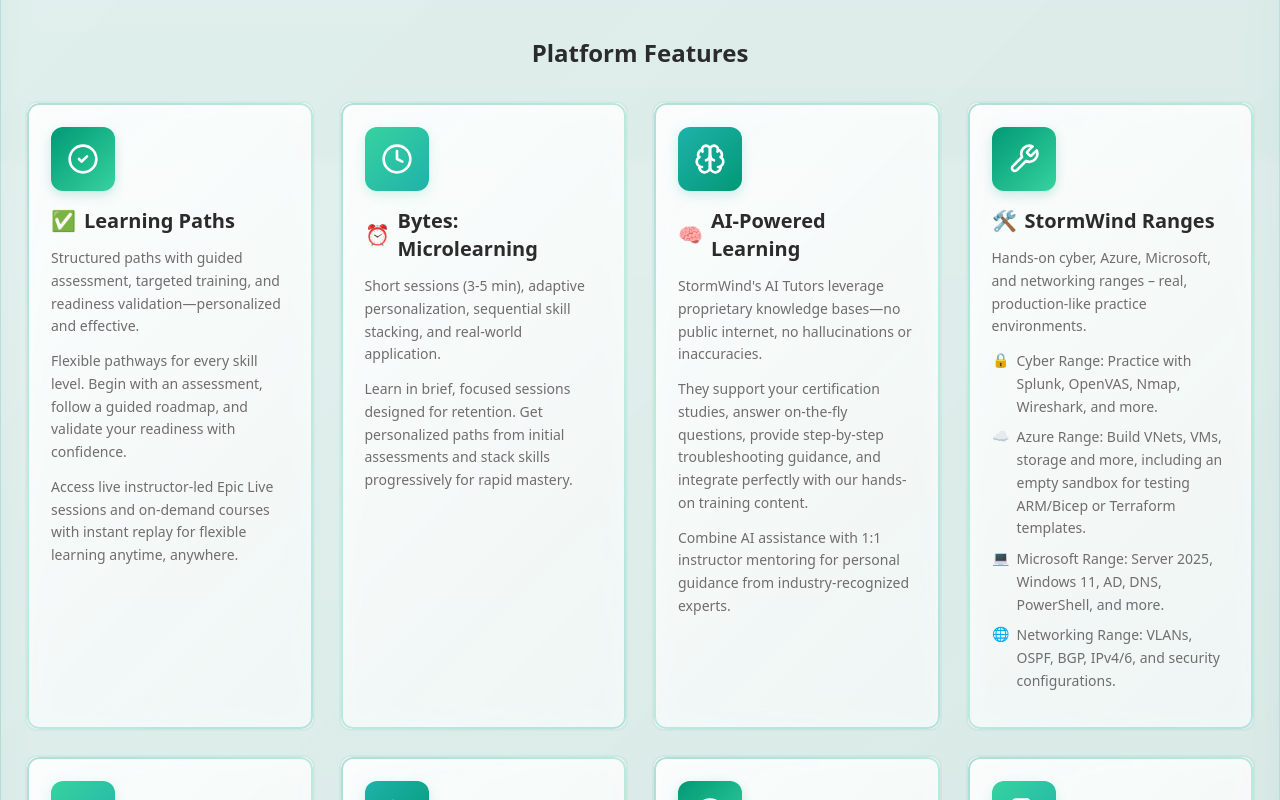
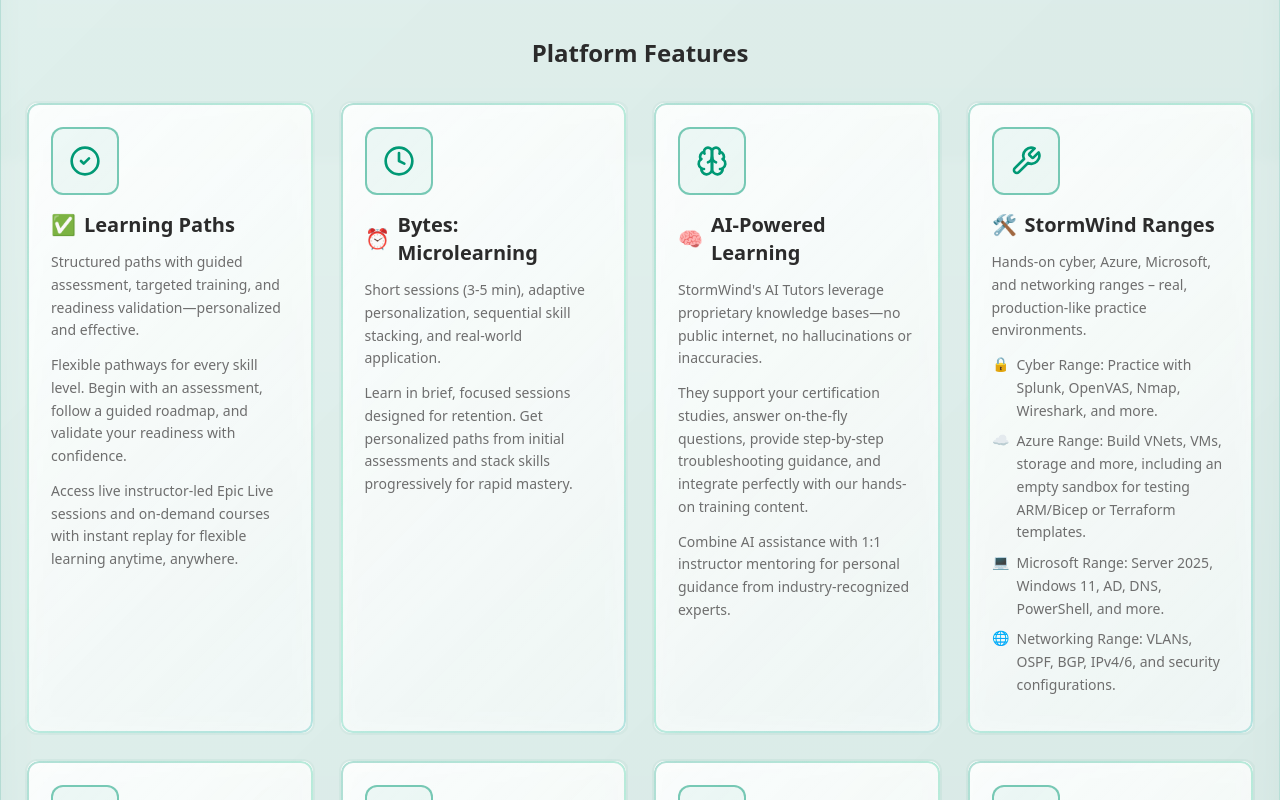
Before and after one commit to devonscofield-prog/stormwind-showcase-77887, a React (Vite) app: page / in a window 1280 px wide. Shown: the part 1440-2240 px from the top of the page. Built offline with nearby package versions, Linux system fonts and the light colour scheme; the HTML template or start-up script is replaced by a standard one.

Commit message:
Reverted to commit 2eaead8a27cd6500b4c55aa96cc11aee07100310

```diff
--- a/src/components/EnterpriseIT.tsx
+++ b/src/components/EnterpriseIT.tsx
@@ -183,13 +183,10 @@ const EnterpriseIT = ({
             "Skills Assessments": "/skills-assessments",
             "Enterprise Reporting and Administration": "/enterprise-reporting"
           };
-          const gradientClasses = ['icon-gradient-primary', 'icon-gradient-secondary', 'icon-gradient-tertiary'];
-          const randomGradient = gradientClasses[index % gradientClasses.length];
-
           return <Link key={index} to={featureLinks[feature.title]} className="glass-feature-card group relative overflow-hidden rounded-lg p-6 transition-all duration-300 cursor-pointer block">
                 {/* Icon */}
-                <div className={`mb-4 inline-flex p-4 rounded-xl ${randomGradient}`}>
-                  <feature.icon className="w-8 h-8 text-white" />
+                <div className="mb-4 inline-flex p-4 rounded-xl border-2 border-primary/50 bg-primary/5">
+                  <feature.icon className="w-8 h-8 text-primary" />
                 </div>
 
                 {/* Title with Emoji */}
```
